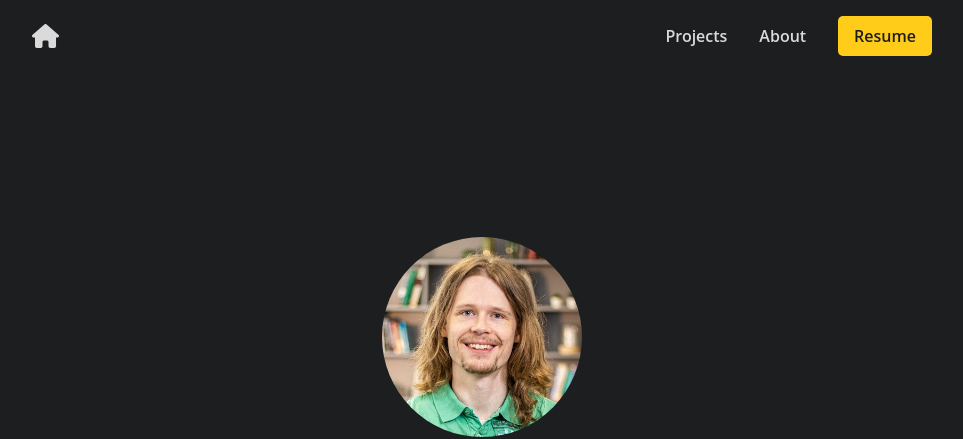
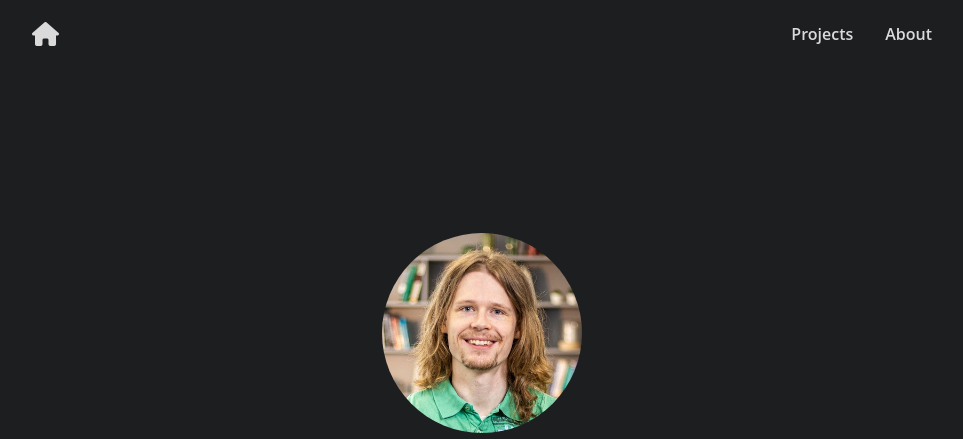
Before and after one commit to Gaeldrin/personal-website, an Eleventy site: page src/index.njk in a window 1280 px wide. Shown: the top 439 px of the page, without its empty margins (158-1121 px from the left). Built offline with nearby package versions, Linux system fonts and the light colour scheme; Eleventy itself is replaced by a stand-in of ours; files that its build step writes are made by us from their sources.

Commit message:
Removed the Resume

```diff
--- a/src/_includes/components/navbar.html
+++ b/src/_includes/components/navbar.html
@@ -11,6 +11,5 @@
         <a href="/about" class="link">
             About
         </a>
-        <a href="https://nextcloud.vseta.cz/index.php/s/mcbD3DeTqTW2XSk" class="cta-btn">Resume</a>
     </div>
 </div>
```
